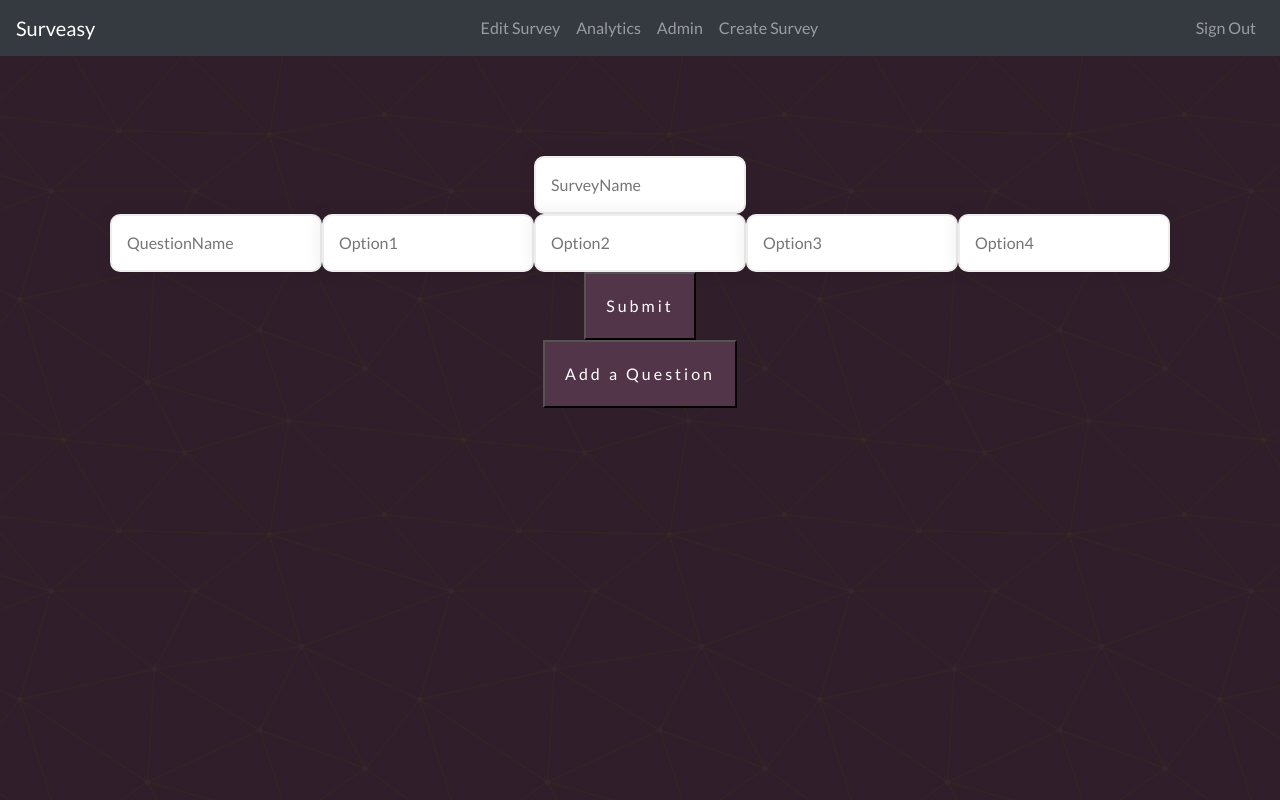
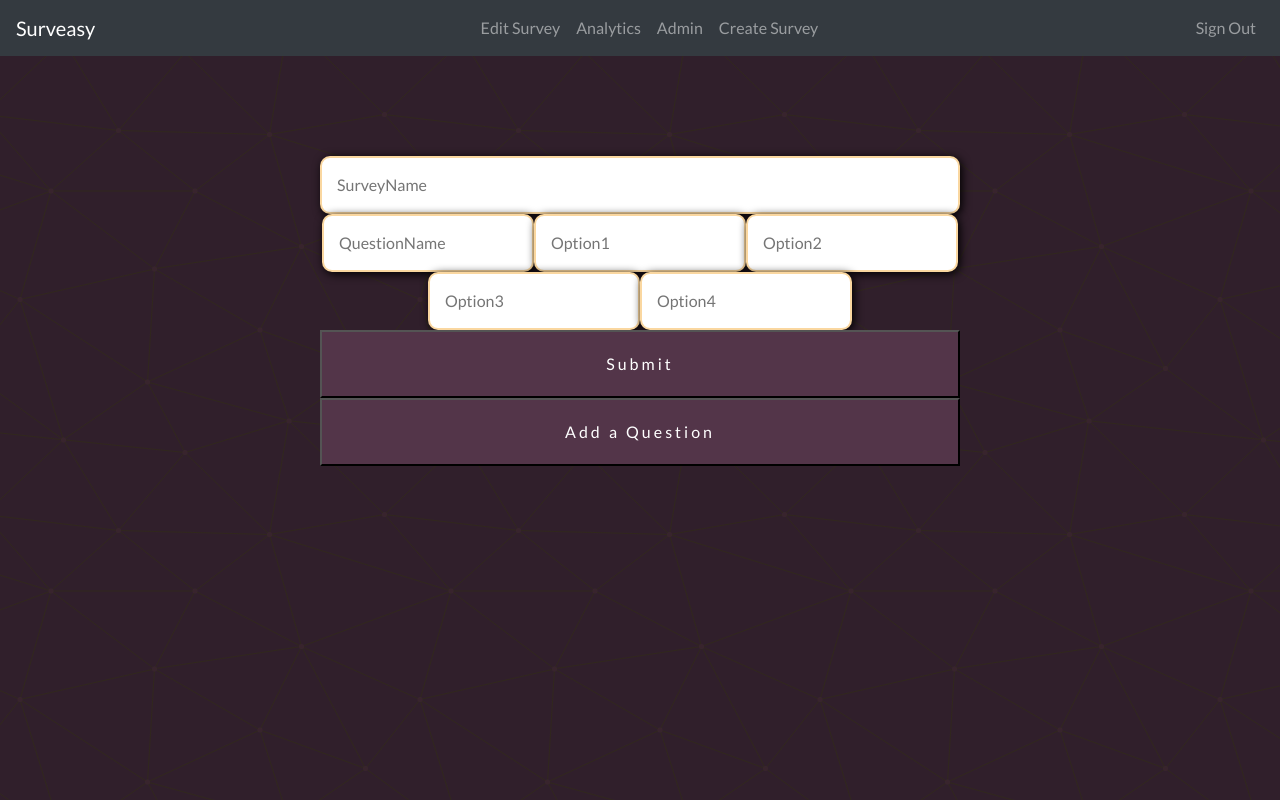
Before and after one commit to tylerdrewwork/Surveasy, a React (Create React App) app in the folder client/: page /create in a window 1280 px wide. Built offline with nearby package versions, Linux system fonts and the light colour scheme; the HTML template or start-up script is replaced by a standard one.

Commit message:
feat: create curvey is now a flex, and added borders to input

```diff
--- a/client/src/components/Input/input.js
+++ b/client/src/components/Input/input.js
@@ -3,7 +3,7 @@ import "./input.css";
 
 function Input(props){
     return(
-        <input {...props} placeholder = {props.name}>
+        <input {...props} className="create-survey__input form-field" placeholder = {props.name}>
 
         </input>
     )
--- a/client/src/components/createSurvey/createSurvey.js
+++ b/client/src/components/createSurvey/createSurvey.js
@@ -70,6 +70,7 @@ function CreateSurvey() {
 
   return (
     <div className="back-div">
+      <form id="form-create-survey">
         <Input onChange={handleTitleChange} name="SurveyName" />
 
         {surveyData.questions.map((input, index) => {
@@ -84,6 +85,7 @@ function CreateSurvey() {
 
         <Button onClick={handleFormSubmit} name="Submit" />
         <Button onClick={handleIncreaseCount} name="Add a Question" />
+      </form>
     </div>
   );
 }
--- /dev/null
+++ b/client/src/pages/createSurvey.css
@@ -0,0 +1,10 @@
+#form-create-survey {
+  display: -webkit-box;
+  display: -ms-flexbox;
+  display: flex;
+  -webkit-box-orient: vertical;
+  -webkit-box-direction: normal;
+      -ms-flex-direction: column;
+          flex-direction: column;
+  width: 50%;
+}
--- a/client/src/pages/createSurvey.js
+++ b/client/src/pages/createSurvey.js
@@ -4,6 +4,7 @@ import API from "../utils/API";
 import { Container, Grid, Row, Col } from "react-bootstrap";
 import Create from "../components/createSurvey/createSurvey";
 import NavbarSurvey from "../components/NavBarSurvey/navbarSurvey";
+import './createSurvey.css';
 
 function CreateSurvey() {
   return (
--- /dev/null
+++ b/client/src/pages/createSurvey.scss
@@ -0,0 +1,14 @@
+#form-create-survey {
+    display: flex;
+    flex-direction: column;
+    width: 50%;
+
+    & > input {
+        // flex-basis: 50%;
+        // flex-grow: 0;
+    }
+}
+
+.create-survey__input {
+    // width: 1px;
+}
```
Lines whose indentation alone changed are shown as unchanged.
